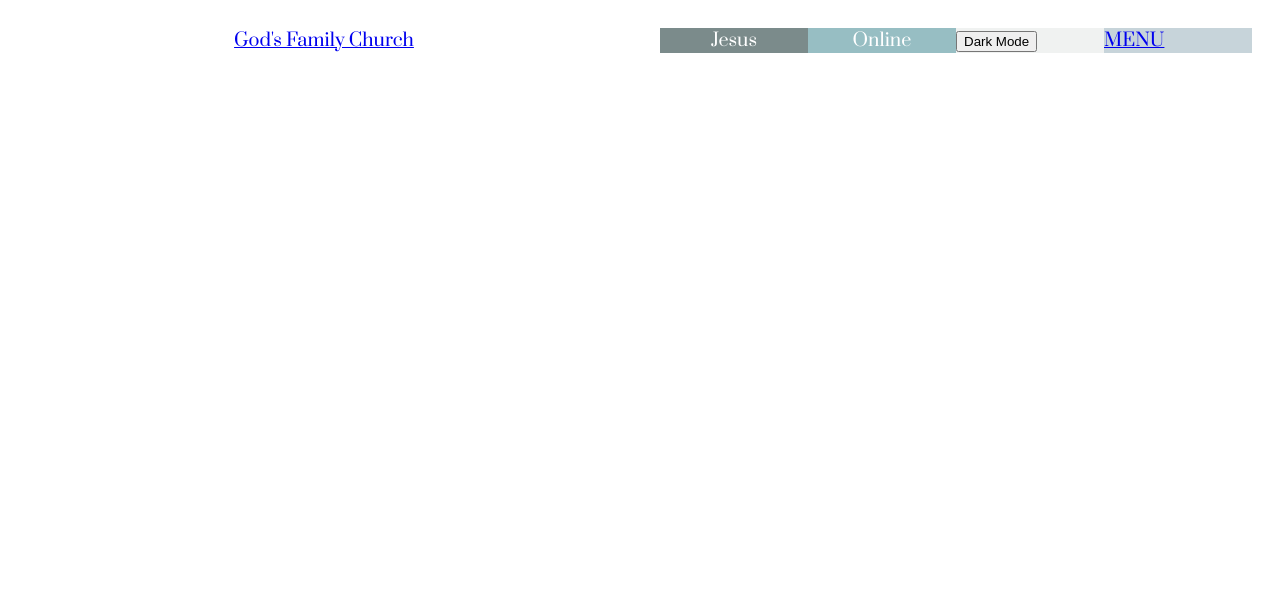
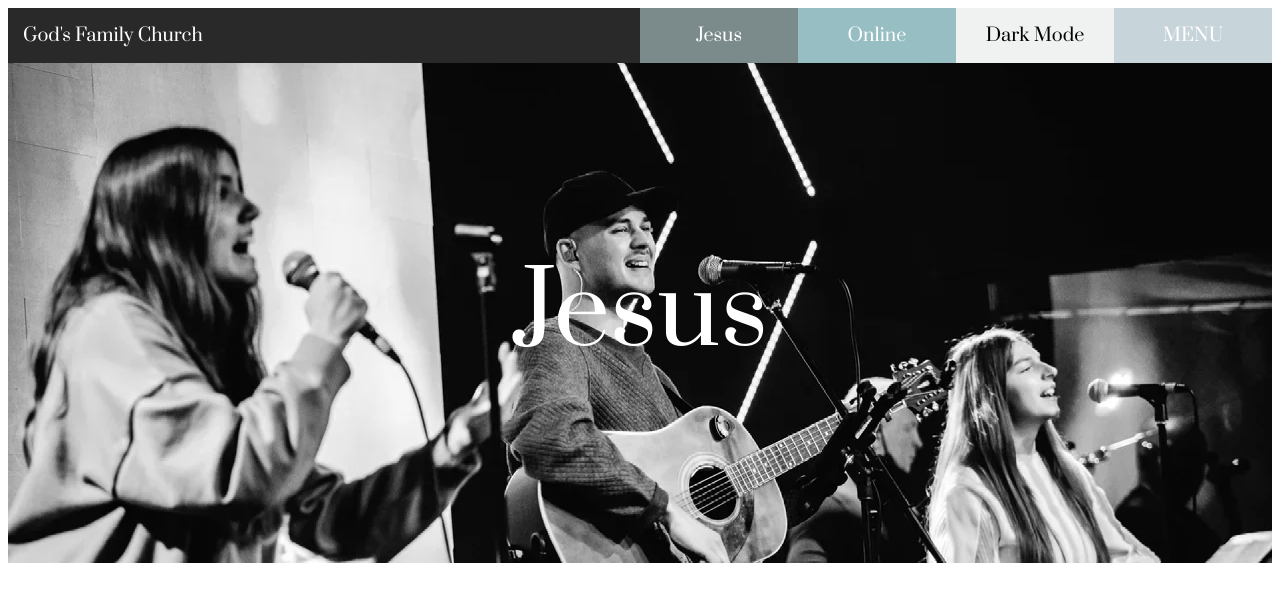
Before and after one commit to dimitrikubik/TestRepoYegor, a plain HTML site: page index.html in a window 1280 px wide. Drawn offline with Linux system fonts and the light colour scheme.

Commit message:
parrallax added

```diff
--- a/CSS/styles.css
+++ b/CSS/styles.css
@@ -5,22 +5,26 @@
 #292929*/
 
 html{
-  margin: 0;
+  margin: 0 auto;
   font-family: 'Prata', serif;
 /*font-family: 'Roboto', sans-serif;*/
   min-width: 320px;
   max-width: 1440px;
   width: 100%;
- font-size: 18px;
+  font-size: 18px;
+
 }
-/* Main Header cont 1*/
-.cont1{
+/* Main Header cont 1 cont2 */
+.cont1, .cont2{
   margin: 0;
+  min-width: 320px;
+  max-width: 1440px;
   width: 100%;
   display: flex;
   box-sizing: border-box;
+  background-color: #292929;
+  flex-flow: wrap row;
 
-  flex-flow: wrap row;
 }
 
 .leftSide1, .rightSide1 {
@@ -28,28 +32,69 @@ html{
   display: flex;
   box-sizing: border-box;
   flex-flow: nowrap row;
+}
+.rightSide1{
   justify-content: space-around;
-  padding: 20px;
+}
+.leftSide1 a{
+  text-decoration: none;
+  color: white;
+  padding: 15px;
+  text-align: left;
 }
 .one1{
   background-color: #7B8B8B;
   width: 25%;
   text-align: center;
+  padding: 15px;
 }
-.one1 a , .two2 a{
-  color: white;
-  text-decoration: none;
-}
+
 .two2{
   background-color: #97BEC3;
   width: 25%;
   text-align: center;
+  padding: 15px;
 }
 .three3{
   background-color: #F0F2F1;
   width: 25%;
+  padding: 15px;
+  text-align: center;
 }
 .four4 {
   background-color: #C7D4DA;
   width: 25%;
+  padding: 15px;
+  text-align: center;
 }
+.one1 a , .two2 a, .four4 a{
+  color: white;
+  text-decoration: none;
+}
+.three3 a{
+  color: black;
+  text-decoration: none;
+}
+.parallax {
+  /* The image used */
+  background-image: url("../Assets/Asset4.png");
+  /* Set a specific height */
+  min-height: 500px;
+  /* Create the parallax scrolling effect */
+  background-attachment: fixed;
+  background-position: top;
+  background-repeat: no-repeat;
+  background-size: cover;
+}
+.cont2{
+  justify-content: center;
+  align-items: center;
+}
+.cont2 a {
+  text-decoration: none;
+  color: white;
+  font-size: 100px;
+}
+.cont2 a:hover {
+  color:#97BEC3;
+}
--- a/index.html
+++ b/index.html
@@ -23,14 +23,16 @@
         <a href="#">Online</a>
       </div>
       <div class="three3">
-        <button>Dark Mode</button>
+        <a href="#" class="knopka1">Dark Mode</a>
       </div>
       <div class="four4">
         <a href="#">MENU</a>
       </div>
      </div>
    </div>
-   <div class="cont2"></div>
+   <div class="cont2 parallax">
+    <a href="#">Jesus</a>
+   </div>
    <div class="cont3"></div>
    <div class="cont4"></div>
    <div class="cont5"></div>
```
Also changed, not shown: Assets/Asset10.png (renamed from Assets/Asset 10.png), Assets/Asset11.png (renamed from Assets/Asset 11.png), Assets/Asset12.png (renamed from Assets/Asset 12.png), Assets/Asset14.png (renamed from Assets/Asset 14.png), Assets/Asset16.png (renamed from Assets/Asset 16.png), Assets/Asset17.png (renamed from Assets/Asset 17.png), Assets/Asset4.png (renamed from Assets/Asset 4.png), Assets/Asset5.png (renamed from Assets/Asset 5.png), Assets/Asset6.png (renamed from Assets/Asset 6.png).
